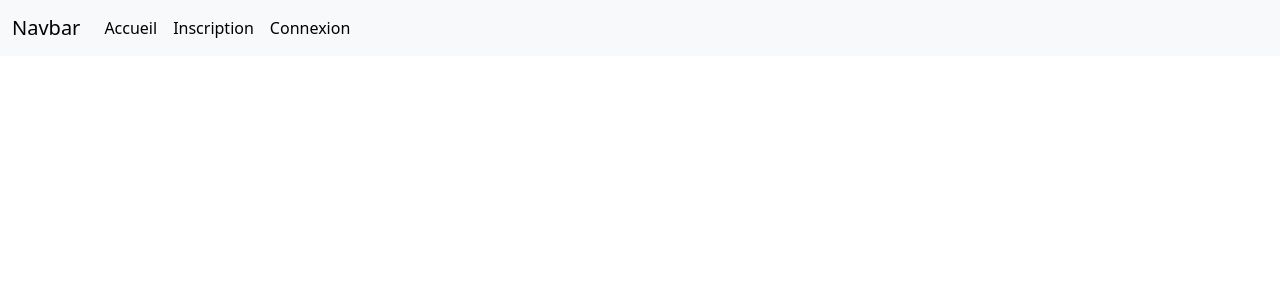
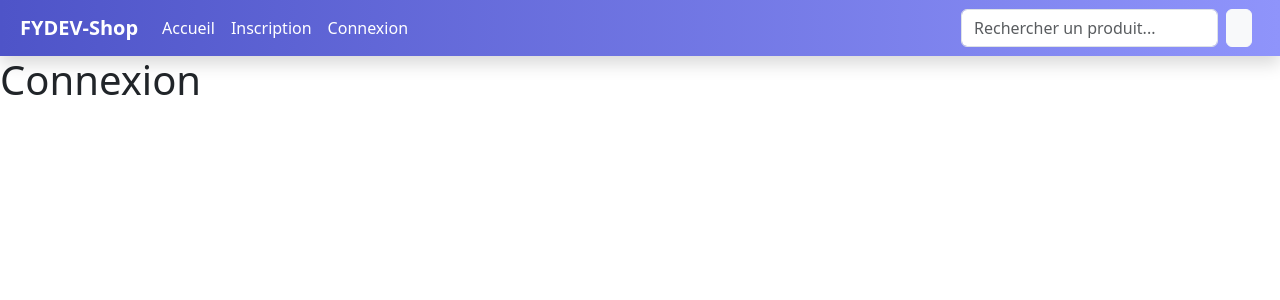
Before and after one commit to fatihyenice/vuejsRealisation, a Vue app: page /connexion in a window 1280 px wide. Shown: the top 300 px of the page. Built offline with nearby package versions, Linux system fonts and the light colour scheme.

Commit message:
Ajout des block de produits

```diff
--- a/index.html
+++ b/index.html
@@ -1,10 +1,10 @@
 <!DOCTYPE html>
 <html lang="">
   <head>
-    <meta charset="UTF-8">
-    <link rel="icon" href="/favicon.ico">
-    <meta name="viewport" content="width=device-width, initial-scale=1.0">
-    <title>Vite App</title>
+    <meta charset="UTF-8" />
+    <link rel="icon" href="/favicon.ico" />
+    <meta name="viewport" content="width=device-width, initial-scale=1.0" />
+    <title>FYDEV-SHOP</title>
   </head>
   <body>
     <div id="app"></div>
--- a/package.json
+++ b/package.json
@@ -10,7 +10,8 @@
   },
   "dependencies": {
     "bootstrap": "^5.3.6",
-    "vue": "^3.5.13"
+    "vue": "^3.5.13",
+    "vue-router": "^4.5.1"
   },
   "devDependencies": {
     "@vitejs/plugin-vue": "^5.2.3",
--- a/src/App.vue
+++ b/src/App.vue
@@ -1,5 +1,7 @@
 <template>
   <Header />
+
+  <RouterView />
 </template>
 
 <script setup>
--- /dev/null
+++ b/src/assets/styles/app.css
@@ -0,0 +1,19 @@
+.navbar-custom {
+  background: linear-gradient(90deg, #4e54c8, #8f94fb);
+}
+.nav-link {
+  color: white !important;
+}
+.nav-link:hover {
+  color: #ffdd57 !important;
+  cursor: pointer;
+}
+.search-bar {
+  max-width: 400px;
+}
+.badge-cart {
+  position: absolute;
+  top: 5px;
+  right: 5px;
+  font-size: 0.75rem;
+}
--- /dev/null
+++ b/src/components/Accueil.vue
@@ -0,0 +1,27 @@
+<template>
+    <div class="container mt-5">
+        <div class="row g-4">
+            <Card title="Whey protéine" urlImage="https://www.optigura.fr/img/prods/1153/main-w500h500@2x.08209.webp"
+                description="Protéine en poudre de 1000g, sans lactose" @detail="afficheDetail" />
+        </div>
+
+        <div class="container mt-3" v-if="detail">
+            {{ detail }}
+        </div>
+    </div>
+</template>
+
+<script setup>
+import { ref } from 'vue';
+import Card from './Card.vue';
+
+const detail = ref(null);
+
+const afficheDetail = (details) => {
+    if (detail.value === details) {
+        detail.value = null;
+    } else {
+        detail.value = details;
+    }
+}
+</script>
--- /dev/null
+++ b/src/components/Card.vue
@@ -0,0 +1,25 @@
+<template>
+    <div class="col-md-4">
+        <img :src="urlImage" class="card-img-top" alt="Produit 1">
+        <div class="card-body">
+            <h5 class="card-title">{{ title }}</h5>
+            <p class="card-text"> {{ description }}
+                <button type="button" class="btn btn-primary" @click="emitDetail">Voir le produit</button>
+            </p>
+        </div>
+    </div>
+</template>
+
+<script setup>
+const props = defineProps({
+    title: String,
+    description: String,
+    urlImage: String
+})
+
+const emits = defineEmits(['detail'])
+
+const emitDetail = () => {
+    emits('detail', props.description)
+}
+</script>
--- /dev/null
+++ b/src/components/Connexion.vue
@@ -0,0 +1,3 @@
+<template>
+    <h1>Connexion</h1>
+</template>
--- a/src/components/Header.vue
+++ b/src/components/Header.vue
@@ -1,18 +1,26 @@
 <template>
-    <nav class="navbar navbar-expand-lg bg-body-tertiary">
+
+    <nav class="navbar navbar-expand-lg navbar-custom shadow">
   <div class="container-fluid">
-            <a class="navbar-brand" href="#">Navbar</a>
-            <button class="navbar-toggler" type="button" data-bs-toggle="collapse"
-                data-bs-target="#navbarSupportedContent" aria-controls="navbarSupportedContent" aria-expanded="false"
-                aria-label="Toggle navigation">
+    <a class="navbar-brand text-white fw-bold" href="#">
+      <i class="bi bi-bag-heart-fill me-2"></i>FYDEV-Shop
+    </a>
+    <button class="navbar-toggler text-white" type="button" data-bs-toggle="collapse" data-bs-target="#navbarNav">
       <span class="navbar-toggler-icon"></span>
     </button>
-            <div class="collapse navbar-collapse" id="navbarSupportedContent">
+
+    <div class="collapse navbar-collapse" id="navbarNav">
       <ul class="navbar-nav me-auto mb-2 mb-lg-0">
-                    <LinkHeader link="Accueil"/>
-                    <LinkHeader link="Inscription"/>
-                    <LinkHeader link="Connexion"/>
+        <LinkHeader link="/" label="Accueil"/>
+        <LinkHeader label="Inscription"/>
+        <LinkHeader link="connexion" label="Connexion"/>
       </ul>
+
+      <form class="d-flex search-bar me-3" role="search">
+        <input class="form-control me-2" type="search" placeholder="Rechercher un produit..." aria-label="Search">
+        <button class="btn btn-light" type="submit"><i class="bi bi-search"></i></button>
+      </form>
+
     </div>
   </div>
 </nav>
--- a/src/components/LinkHeader.vue
+++ b/src/components/LinkHeader.vue
@@ -1,11 +1,13 @@
 <template>
     <li class="nav-item">
-        <a class="nav-link active" aria-current="page" href="#">{{ link }}</a>
+        <RouterLink class="nav-link active" aria-current="page"  :to="link">{{ label }}</RouterLink>
     </li>
 </template>
 
 <script setup>
+
 defineProps({
+    label: String,
     link: String
 })
 </script>
```
Also changed, not shown: src/main.js (+12 -1 lines), src/routes.js (added, +7 -0 lines), 1 other file (tests, documents, lock files or other folders). Lines whose indentation alone changed are shown as unchanged.
